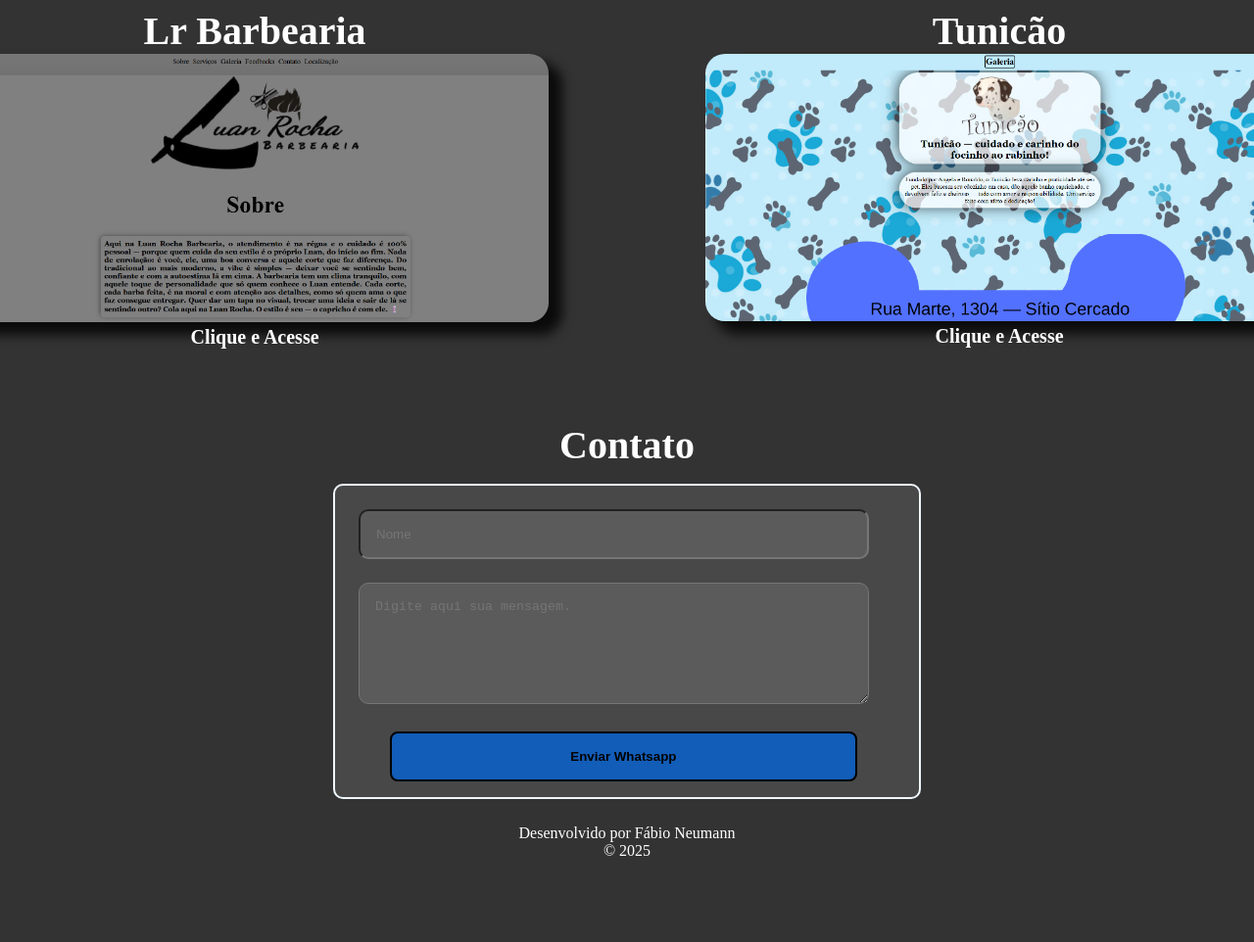
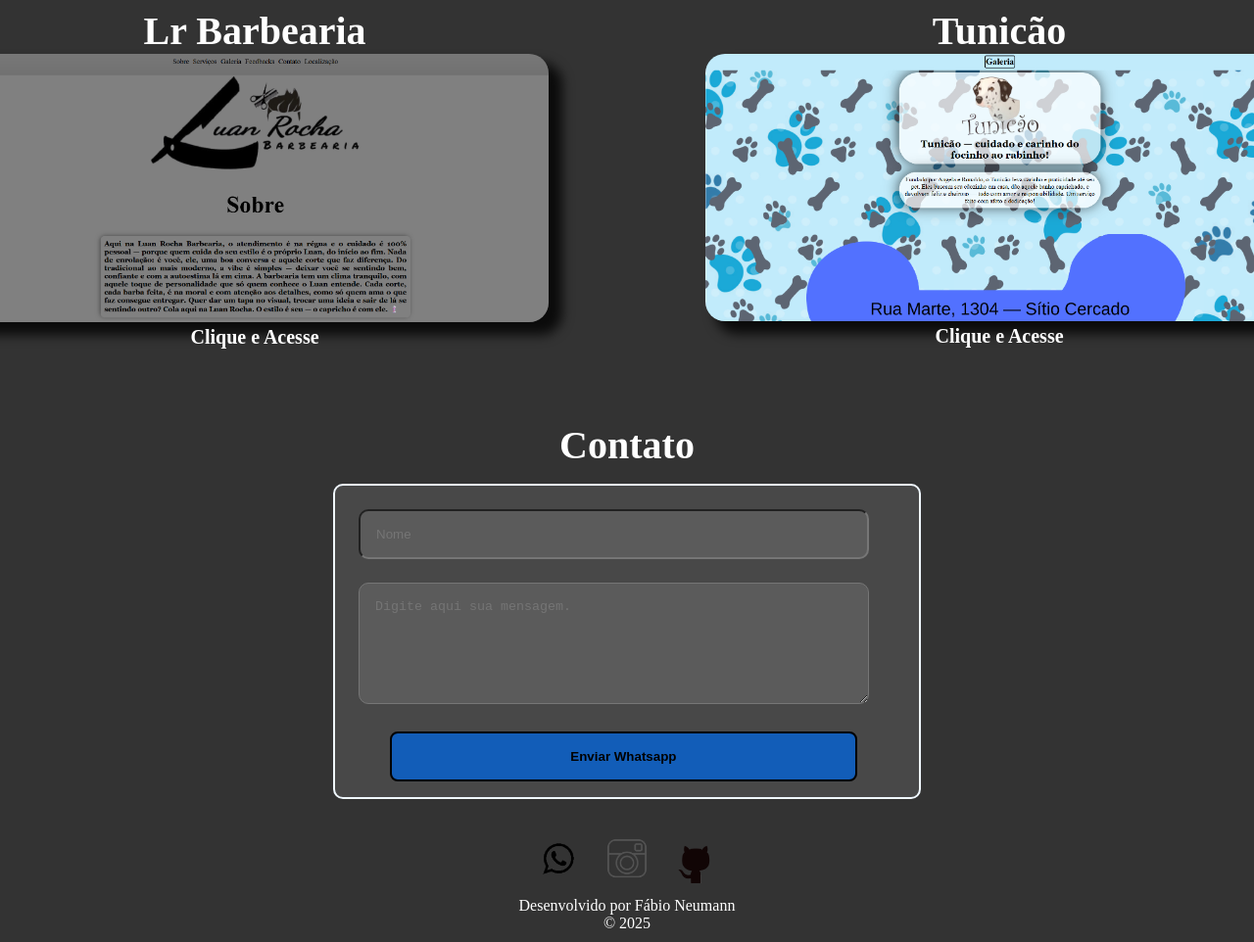
Before and after one commit to Fhns2006/portifoliofabiohenrique, a plain HTML site: page index.html in a window 1280 px wide. Shown: the part 1640-2602 px from the top of the page at 98% size. Before the commit the page ends 2528 px from the top, so only its background shows below. Drawn offline with Linux system fonts and the light colour scheme.

Commit message:
Versão 1.0

```diff
--- a/index.html
+++ b/index.html
@@ -114,6 +114,12 @@
       }
     </script>
 
+    <div class="rodapeimg">
+        <a href="https://wa.me/5541984416222" target="_blank"><img src="Imagens/WATSS.png" class="imgrodape2"></a>
+        <a href="https://www.instagram.com/fhns2006" target="_blank"><img src="Imagens/INSTA.png" class="imgrodape"></a>
+        <a href="https://github.com/Fhns2006" target="_blank"><img src="Imagens/GITHUB.png" class="imgrodape"></a>
+    </div>
+
     <!-- rodapé do meu site -->
 
     <footer class="rodape">
--- a/style.css
+++ b/style.css
@@ -255,6 +255,24 @@ body {
     width: 100%;
 }
 
+.imgrodape {
+  width:  50px;
+  height: auto;
+  border-radius: 20px;
+}
+.imgrodape2 {
+  width:  50px;
+  height: auto;
+  border-radius: 20px;
+}
+
+.rodapeimg {
+  display: flex;
+  align-items: center;
+  justify-content: center;
+  gap: 20px;
+  margin-top: 20px;
+}
 
 /* aqui fica a parte de estilização para deixar o site responsivo, podendo abrir em varios dispositivos */
 
```
Also changed, not shown: Imagens/GITHUB.png (added), Imagens/INSTA.png (added), Imagens/WATSS.png (added).
